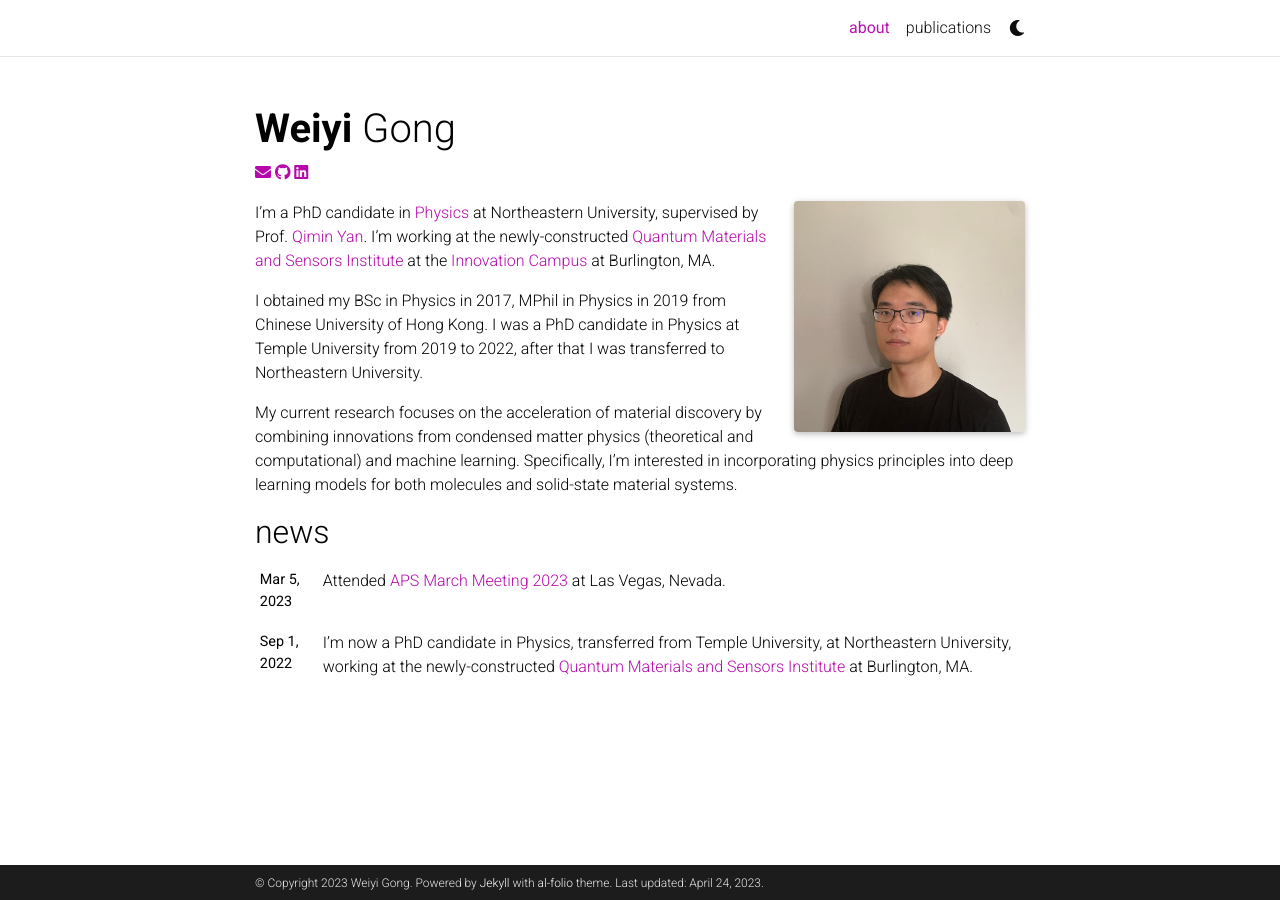
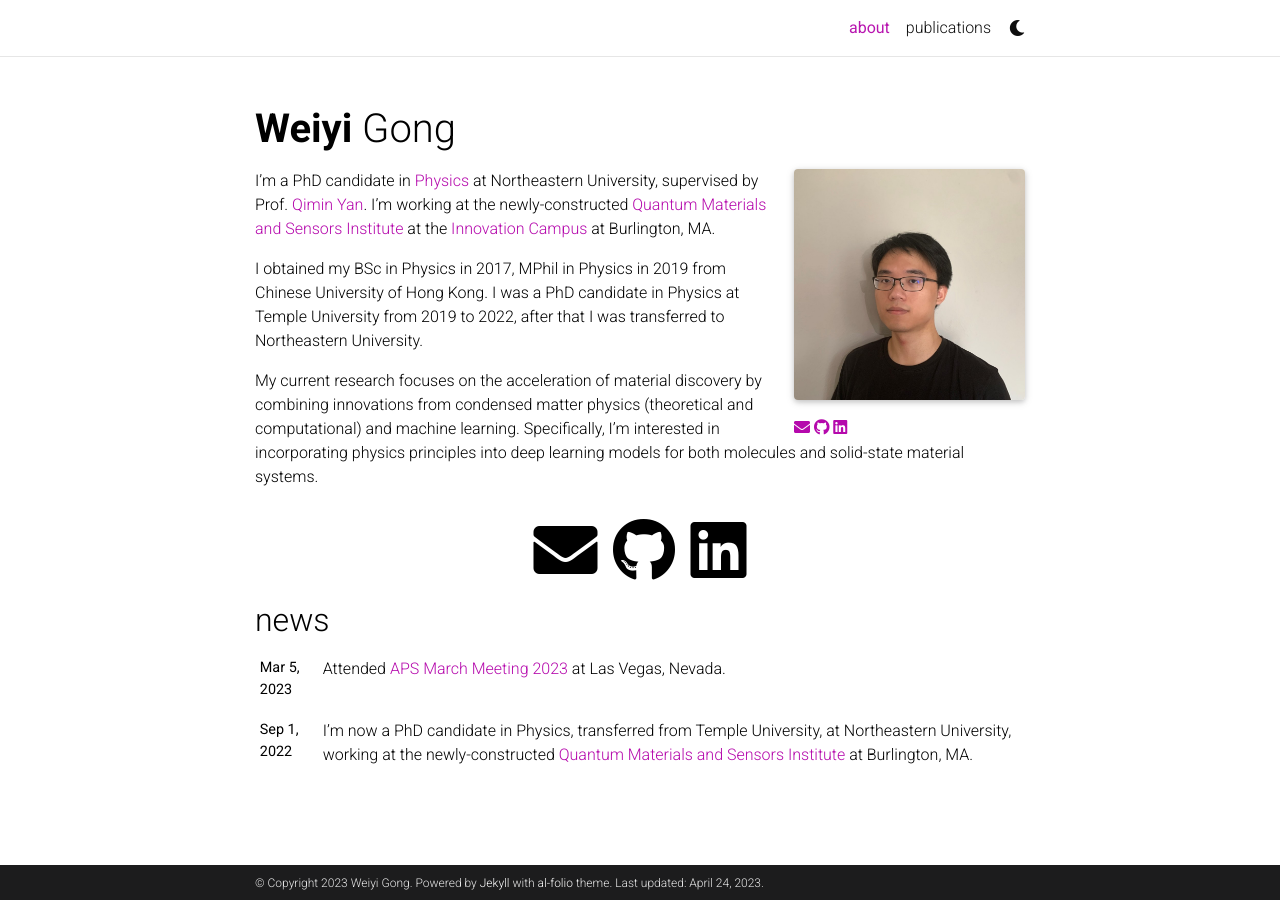
Before and after one commit to weiyigong/weiyigong.github.io, a Jekyll site: the page built from _pages/about.md, in a window 1280 px wide. Built offline with Jekyll 4.4.1, drawn with Linux system fonts in a browser that asks for light colours; full-size pictures stand in for the smaller copies a plugin makes; comment, search, counter and statistics services are not loaded; a style sheet for code colours, icons or effects is not loaded.

Commit message:
update social icons location

```diff
--- a/_layouts/about.html
+++ b/_layouts/about.html
@@ -8,20 +8,10 @@
           <h1 class="post-title">
            {% if site.title == "blank" -%}<span class="font-weight-bold">{{ site.first_name }}</span> {{ site.middle_name }} {{ site.last_name }}{%- else -%}{{ site.title }}{%- endif %}
           </h1>
-            <p class="desc">{% include social.html %}</p>
           <p class="desc">{{ page.subtitle }}</p>
         </header>
 
         <article>
-
-<!--          &lt;!&ndash; Social &ndash;&gt;-->
-<!--          {%- if page.social %}-->
-<!--            <div class="social">-->
-<!--              <div class="contact-icons">-->
-<!--                {% include social.html %}-->
-<!--              </div>-->
-<!--            </div>-->
-<!--          {%- endif %}-->
 
           {% if page.profile -%}
           <div class="profile float-{%- if page.profile.align == 'left' -%}left{%- else -%}right{%- endif -%}">
@@ -38,6 +28,7 @@
               path=profile_image_path
               class=profile_image_class
               alt=page.profile.image -%}
+              {% include social.html %}
             {% endif -%}
             {%- if page.profile.address %}
             <div class="address">
@@ -50,6 +41,15 @@
           <div class="clearfix">
             {{ content }}
           </div>
+
+            <!-- Social -->
+          {%- if page.social %}
+            <div class="social">
+              <div class="contact-icons">
+                {% include social.html %}
+              </div>
+            </div>
+          {%- endif %}
 
           <!-- News -->
           {% if page.news -%}
```
